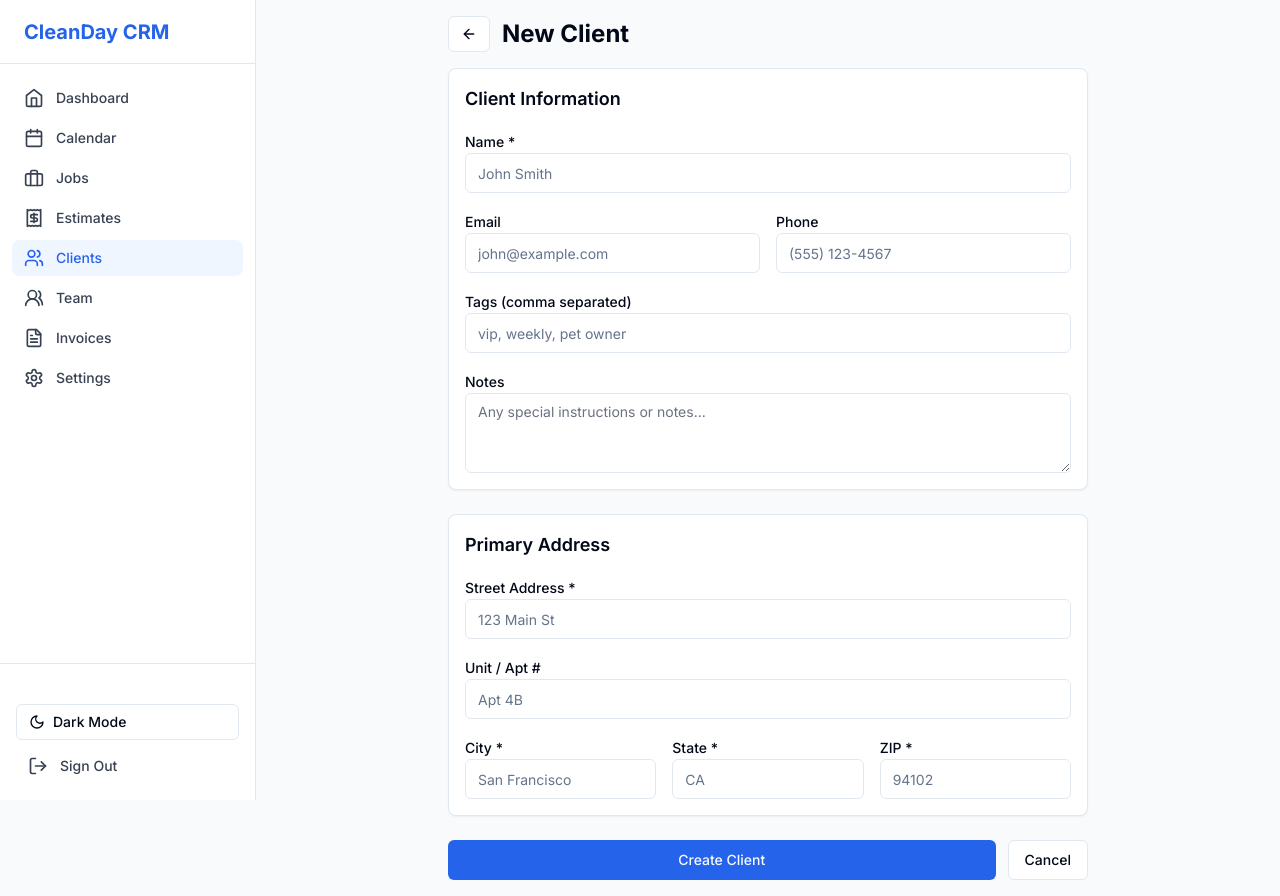
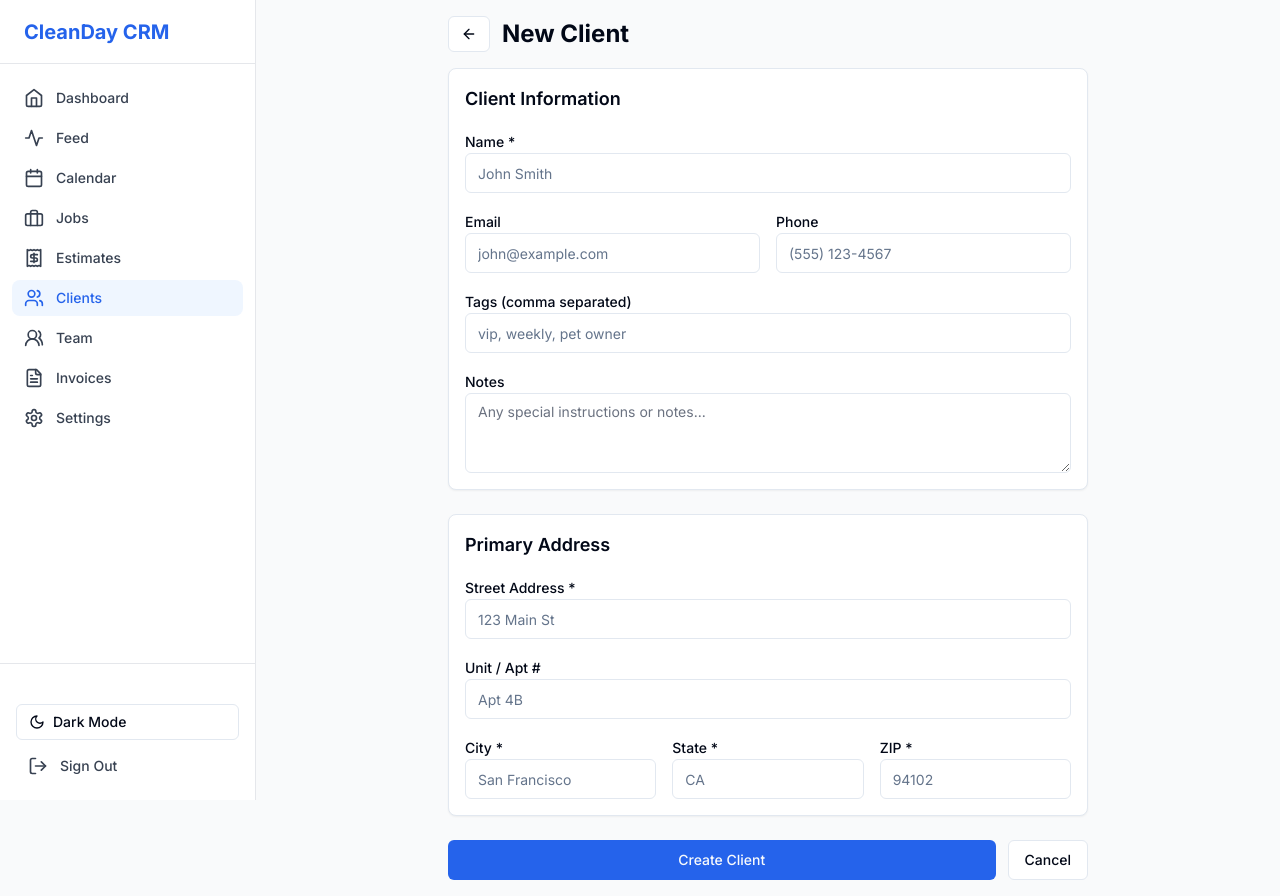
Before and after one commit to prtkgpt/AwesomeCRM, a Next.js app: page /clients/new in a window 1280 px wide. Built offline with nearby package versions, Linux system fonts and the light colour scheme; no server answers; sample sign-in values are in the browser's storage.

Commit message:
Add Feed link to navigation sidebar

```diff
--- a/src/components/layout/sidebar.tsx
+++ b/src/components/layout/sidebar.tsx
@@ -2,7 +2,7 @@
 
 import Link from 'next/link';
 import { usePathname } from 'next/navigation';
-import { Calendar, Briefcase, Users, Settings, Home, LogOut, FileText, Users2, ClipboardList, Receipt } from 'lucide-react';
+import { Calendar, Briefcase, Users, Settings, Home, LogOut, FileText, Users2, ClipboardList, Receipt, Activity } from 'lucide-react';
 import { cn } from '@/lib/utils';
 import { signOut, useSession } from 'next-auth/react';
 import { ThemeToggle } from '@/components/theme-toggle';
@@ -12,6 +12,11 @@ const ownerAdminNavItems = [
     href: '/dashboard',
     label: 'Dashboard',
     icon: Home,
+  },
+  {
+    href: '/feed',
+    label: 'Feed',
+    icon: Activity,
   },
   {
     href: '/calendar',
```
